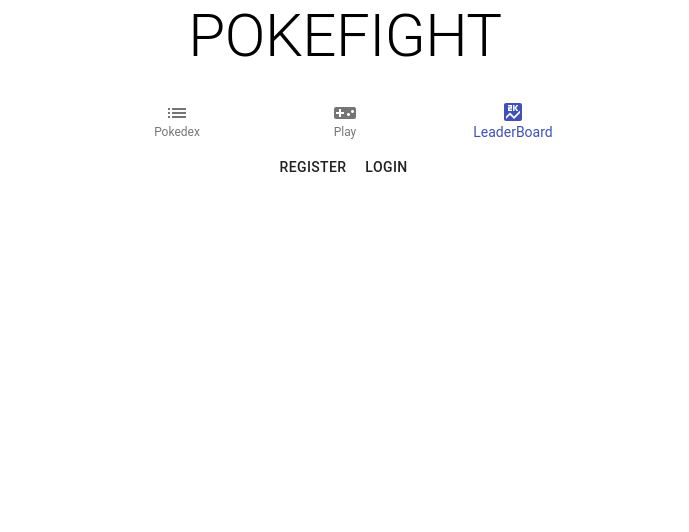
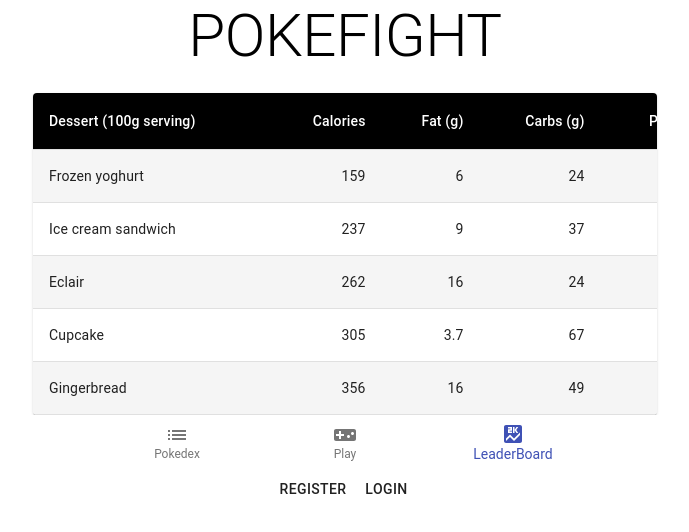
Before and after one commit to MyElectricSheep/pokefight-front, a React (Create React App) app: page /leaderboard in a window 1280 px wide. Shown: the top 532 px of the page, without its empty margins (295-984 px from the left). Built offline with nearby package versions, Linux system fonts and the light colour scheme; no server answers.

Commit message:
Refactored Play page, added sprites to Pokedex, initiated the leaderboard page

```diff
--- a/src/App.js
+++ b/src/App.js
@@ -1,23 +1,18 @@
 import React, { useState, useEffect } from "react";
-import { Route, Switch, useHistory, useLocation } from "react-router-dom";
+import { Route, Switch, Redirect, useHistory, useLocation } from "react-router-dom";
 import BottomNavBar from "./components/BottomNav";
 import Pokedex from "./components/Pokedex";
 import Pokeplay from "./components/Pokeplay";
+import Pokeboard from "./components/PokeBoard"
 import Grid from "@material-ui/core/Grid";
 import Typography from "@material-ui/core/Typography";
 import Button from "@material-ui/core/Button";
 import Authenticate from "./components/Authenticate";
-import axios from "axios";
+import pokeClient from "./utils/client"
 import "./App.css";
 import Cookies from "js-cookie";
 
 const App = () => {
-  if (process.env.NODE_ENV === "development") {
-    axios.defaults.baseURL = process.env.REACT_APP_BACKEND_API_LOCAL;
-  } else {
-    axios.defaults.baseURL = process.env.REACT_APP_BACKEND_API;
-  }
-
   const history = useHistory();
   const navIndex = ["/pokedex", "/play", "/leaderboard"];
 
@@ -48,8 +43,7 @@ const App = () => {
   useEffect(() => {
     const token = Cookies.get("pokefight-token");
     if (token) {
-      axios.defaults.headers.common["Authorization"] = `Bearer ${token}`;
-      axios
+      pokeClient
         .get(`auth/me`)
         .then((response) => {
           setLoggedInPlayer(response.data);
@@ -119,7 +113,7 @@ const App = () => {
     const { username, email, password } = authData;
     if (!authData || !email || !password || (type === "register" && !username))
       return alert("Please enter your credentials");
-    axios
+    pokeClient
       .post(`auth/${type}`, {
         username,
         email,
@@ -157,6 +151,14 @@ const App = () => {
             randomOpponent={randomOpponent}
             opponentPokemonSprites={opponentPokemonSprites}
           />
+        </Route>
+        <Route path="/leaderboard">
+          <Pokeboard
+            loggedInPlayer={loggedInPlayer}
+          />
+        </Route>
+        <Route exact path="/">
+          {hasLoggedIn ? <Redirect to="/leaderboard" /> : <Redirect to="/pokedex" />}
         </Route>
       </Switch>
 
--- /dev/null
+++ b/src/components/PokeBoard.js
@@ -0,0 +1,96 @@
+import React, { useEffect } from 'react';
+import { withStyles, makeStyles } from '@material-ui/core/styles';
+import Table from '@material-ui/core/Table';
+import TableBody from '@material-ui/core/TableBody';
+import TableCell from '@material-ui/core/TableCell';
+import TableContainer from '@material-ui/core/TableContainer';
+import TableHead from '@material-ui/core/TableHead';
+import TableRow from '@material-ui/core/TableRow';
+import Paper from '@material-ui/core/Paper';
+import Grid from "@material-ui/core/Grid";
+import pokeClient from "../utils/client"
+
+const StyledTableCell = withStyles((theme) => ({
+  head: {
+    backgroundColor: theme.palette.common.black,
+    color: theme.palette.common.white,
+  },
+  body: {
+    fontSize: 14,
+  },
+}))(TableCell);
+
+const StyledTableRow = withStyles((theme) => ({
+  root: {
+    '&:nth-of-type(odd)': {
+      backgroundColor: theme.palette.action.hover,
+    },
+  },
+}))(TableRow);
+
+function createData(name, calories, fat, carbs, protein) {
+  return { name, calories, fat, carbs, protein };
+}
+
+const rows = [
+  createData('Frozen yoghurt', 159, 6.0, 24, 4.0),
+  createData('Ice cream sandwich', 237, 9.0, 37, 4.3),
+  createData('Eclair', 262, 16.0, 24, 6.0),
+  createData('Cupcake', 305, 3.7, 67, 4.3),
+  createData('Gingerbread', 356, 16.0, 49, 3.9),
+];
+
+const useStyles = makeStyles({
+  table: {
+    minWidth: 700,
+  },
+});
+
+export default function CustomizedTables({loggedInPlayer}) {
+  const classes = useStyles();
+  console.log(loggedInPlayer)
+
+  useEffect(() => {
+    pokeClient.get('/board/all').then(res => console.log(res.data))
+  }, [])
+
+  return (
+    <Grid
+    container
+    direction="row"
+    justify="center"
+    alignItems="center"
+    spacing={4}
+  >
+  <Grid item xs={11} md={6}>
+    <TableContainer component={Paper}>
+      <Table className={classes.table} aria-label="customized table">
+        <TableHead>
+          <TableRow>
+            <StyledTableCell>Dessert (100g serving)</StyledTableCell>
+            <StyledTableCell align="right">Calories</StyledTableCell>
+            <StyledTableCell align="right">Fat&nbsp;(g)</StyledTableCell>
+            <StyledTableCell align="right">Carbs&nbsp;(g)</StyledTableCell>
+            <StyledTableCell align="right">Protein&nbsp;(g)</StyledTableCell>
+          </TableRow>
+        </TableHead>
+        <TableBody>
+          {rows.map((row) => (
+            <StyledTableRow key={row.name}>
+              <StyledTableCell component="th" scope="row">
+                {row.name}
+              </StyledTableCell>
+              <StyledTableCell align="right">{row.calories}</StyledTableCell>
+              <StyledTableCell align="right">{row.fat}</StyledTableCell>
+              <StyledTableCell align="right">{row.carbs}</StyledTableCell>
+              <StyledTableCell align="right">{row.protein}</StyledTableCell>
+            </StyledTableRow>
+          ))}
+        </TableBody>
+      </Table>
+    </TableContainer>
+    </Grid>
+    </Grid>
+
+  );
+}
--- a/src/components/PokeInfo.js
+++ b/src/components/PokeInfo.js
@@ -72,7 +72,7 @@ export default function ResponsiveDialog({ open, onClose, onChoosePokemon }) {
             Cancel
           </Button>
           {fullPoke &&<Button onClick={() => onChoosePokemon(fullPoke)} color="primary" autoFocus>
-            {`Choose ${fullPoke.name.english}`}
+            {`${fullPoke.name.english}, I choose you!`}
           </Button>}
         </DialogActions>
       </Dialog>
--- a/src/components/Pokeplay.js
+++ b/src/components/Pokeplay.js
@@ -1,10 +1,11 @@
-import React, { useState } from "react";
+import React, { useState, useEffect } from "react";
 import { makeStyles } from "@material-ui/core/styles";
 import Grid from "@material-ui/core/Grid";
 import Paper from "@material-ui/core/Paper";
 import PokeDisplay from "./PokeDisplay";
 import Typography from "@material-ui/core/Typography";
-import Button from '@material-ui/core/Button';
+import Button from "@material-ui/core/Button";
+import Skeleton from "@material-ui/lab/Skeleton";
 
 const useStyles = makeStyles((theme) => ({
   root: {
@@ -31,6 +32,32 @@ export default function SpacingGrid({
 }) {
   const classes = useStyles();
 
+  const [pokeImages, setPokeImages] = useState([]);
+
+  useEffect(() => {
+    if (!chosenPokemon) {
+      setPokeImages([]);
+      let fullPoke = [];
+      let errors = 0;
+      Array.from({ length: 20 }, () => Math.floor(Math.random() * 964)).map(
+        (num, index, array) => {
+          return fetch(`https://pokeapi.co/api/v2/pokemon/${num}`)
+            .then((res) => res.json())
+            .then((data) => fullPoke.push({ id: index, image: data.sprites }))
+            .catch((err) => {
+              errors++;
+              console.log(err);
+            })
+            .finally(() => {
+              if (array.length === fullPoke.length + errors) {
+                setPokeImages(fullPoke);
+              }
+            });
+        }
+      );
+    }
+  }, [chosenPokemon]);
+
   return (
     <Grid container className={classes.root} spacing={2}>
       <Grid item xs={12}>
@@ -50,9 +77,36 @@ export default function SpacingGrid({
                   justify="center"
                   alignItems="center"
                 >
-                  <p style={{ paddingTop: "2em", paddingBottom: "2em" }}>
-                    Please choose a Pokemon in the Pokedex first
+                  <p style={{ paddingTop: "2em", paddingBottom: "1em" }}>
+                    Please choose a Pokemon in the Pokedex first!
                   </p>
+                  <Grid
+                    item
+                    container
+                    direction="row"
+                    justify="center"
+                    alignItems="center"
+                  >
+                    {!pokeImages.length
+                      ? Array.from({ length: 20 }).map((i) => (
+                          <Skeleton
+                            variant="circle"
+                            width={70}
+                            height={70}
+                            style={{ margin: "10px 10px 10px 10px" }}
+                          />
+                        ))
+                      : pokeImages.map((p) => {
+                          return (
+                            <img
+                              key={p.id}
+                              src={p.image.front_default}
+                              style={{ width: "25%" }}
+                              alt="pokemon"
+                            ></img>
+                          );
+                        })}
+                  </Grid>
                 </Grid>
               </Paper>
             </Grid>
@@ -75,13 +129,11 @@ export default function SpacingGrid({
                   </Paper>
                 </Grid>
                 {index !== array.length - 1 && (
-                  <Grid
-                  item
-                >
+                  <Grid item>
                     <Typography gutterBottom variant="h2">
                       VS
                     </Typography>
-                  <br/>
+                    <br />
                     <Button variant="contained" color="secondary">
                       Fight
                     </Button>
--- /dev/null
+++ b/src/utils/client.js
@@ -0,0 +1,16 @@
+import axios from "axios";
+import Cookies from "js-cookie";
+
+if (process.env.NODE_ENV === "development") {
+    axios.defaults.baseURL = process.env.REACT_APP_BACKEND_API_LOCAL;
+  } else {
+    axios.defaults.baseURL = process.env.REACT_APP_BACKEND_API;
+  }
+
+const token = Cookies.get("pokefight-token");
+
+if (token) {
+    axios.defaults.headers.common["Authorization"] = `Bearer ${token}`;
+}
+
+export default axios
```
Also changed, not shown: src/components/Pokedex.js (+114 -52 lines). Lines whose indentation alone changed are shown as unchanged.
